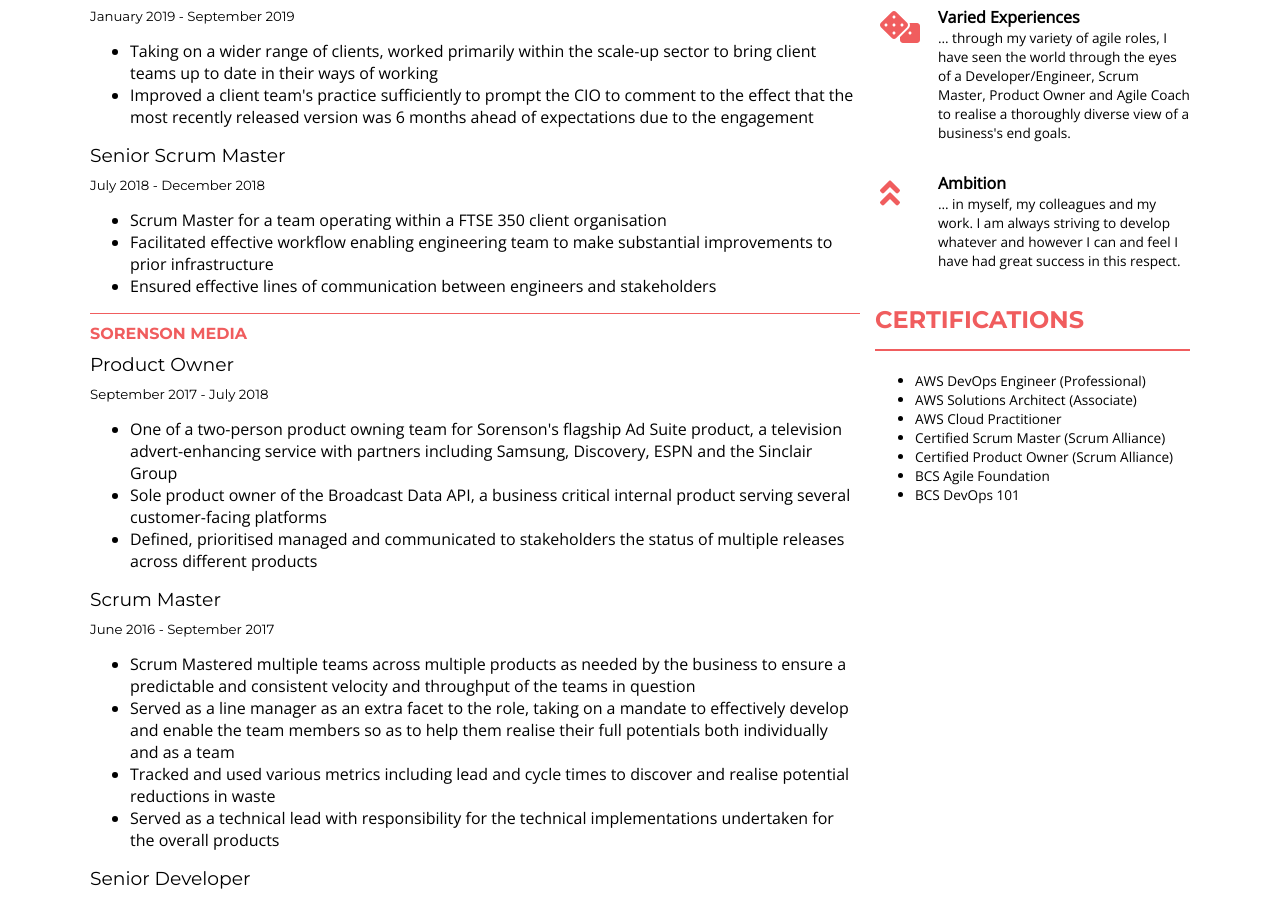
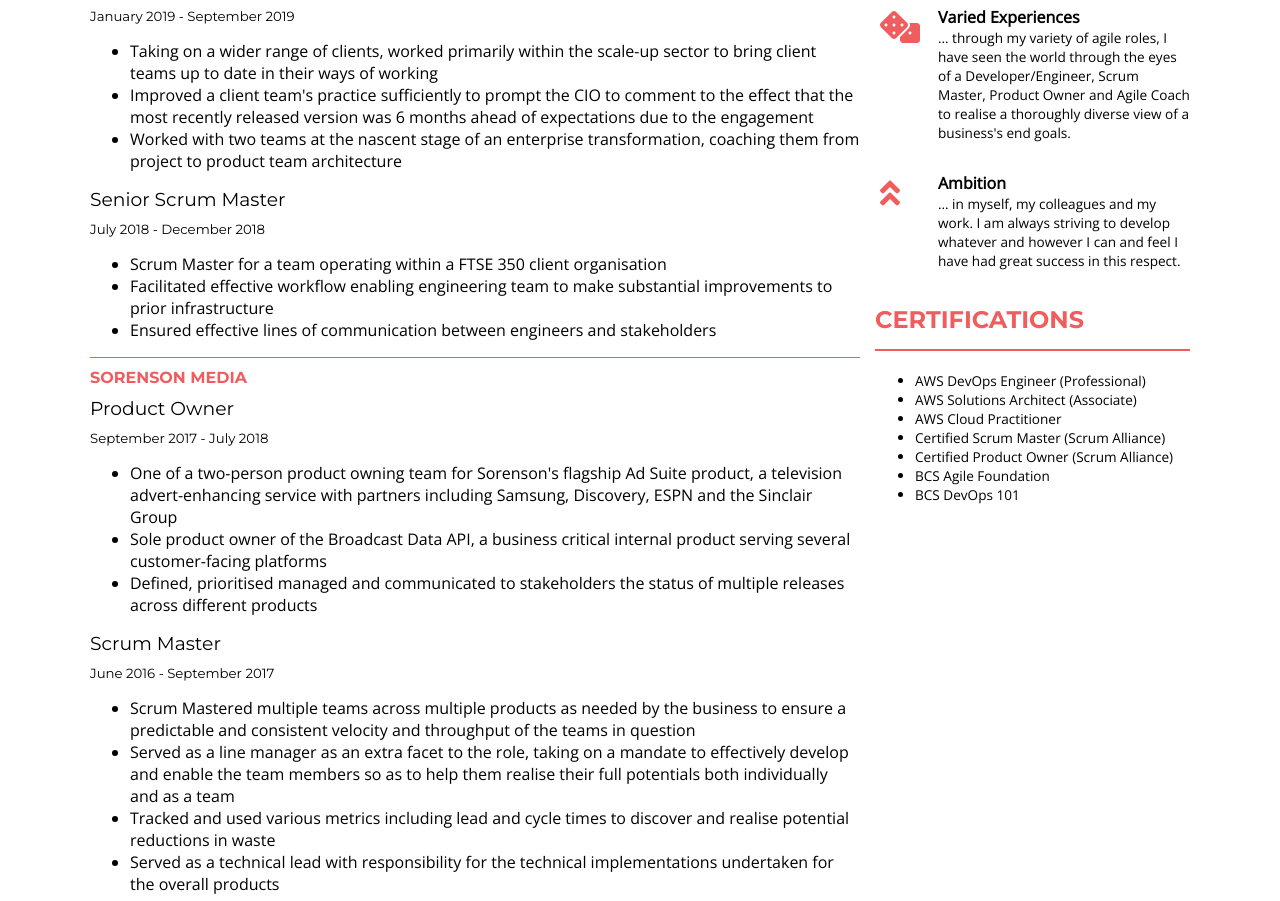
Before and after one commit to rjcoupe/cv, an Angular app: page / in a window 1280 px wide. Shown: the part 780-1681 px from the top of the page. Built offline with nearby package versions, Linux system fonts and the light colour scheme; what ng2-charts would draw is missing.

Commit message:
Added final agile coaching experience line

```diff
--- a/src/app/experience/experience.component.ts
+++ b/src/app/experience/experience.component.ts
@@ -23,7 +23,8 @@ export class ExperienceComponent implements OnInit {
       dateTo: 'September 2019',
       bullets: [
         'Taking on a wider range of clients, worked primarily within the scale-up sector to bring client teams up to date in their ways of working',
-        'Improved a client team\'s practice sufficiently to prompt the CIO to comment to the effect that the most recently released version was 6 months ahead of expectations due to the engagement'
+        'Improved a client team\'s practice sufficiently to prompt the CIO to comment to the effect that the most recently released version was 6 months ahead of expectations due to the engagement',
+        'Worked with two teams at the nascent stage of an enterprise transformation, coaching them from project to product team architecture'
       ]
     },
     {
```
